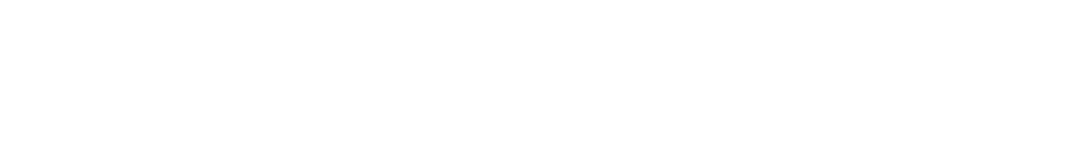
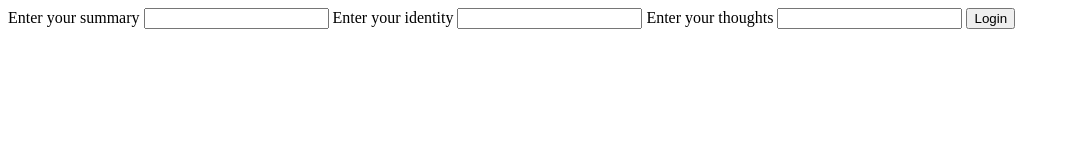
Before and after one commit to Kethex/lap2_assignment, a plain HTML site: page client/index.html in a window 1280 px wide. Shown: the whole page, without its empty margins (0-1070 px from the left). Drawn offline with Linux system fonts and the light colour scheme.

Commit message:
add basic form for front-end html

```diff
--- a/client/index.html
+++ b/client/index.html
@@ -1,12 +1,22 @@
 <!DOCTYPE html>
 <html lang="en">
-<head>
-    <meta charset="UTF-8">
-    <meta http-equiv="X-UA-Compatible" content="IE=edge">
-    <meta name="viewport" content="width=device-width, initial-scale=1.0">
+  <head>
+    <meta charset="UTF-8" />
+    <meta http-equiv="X-UA-Compatible" content="IE=edge" />
+    <meta name="viewport" content="width=device-width, initial-scale=1.0" />
     <title>Document</title>
-</head>
-<body>
-
-</body>
+  </head>
+  <body>
+    <main>
+      <form id="entry-post">
+        <label for="entry-title" class="form-label">Enter your summary</label>
+        <input type="text" name="title" id="entry-title" class="input" />
+        <label for="entry-pseudonym" class="form-label">Enter your identity</label>
+        <input type="text" name="pseudonym" id="entry-pseudonym" class="input" />
+        <label for="entry-body" class="form-label">Enter your thoughts</label>
+        <input type="text" name="entry" id="entry-body" class="input" />
+        <input type="submit" id="submit" value="Login" />
+      </form>
+    </main>
+  </body>
 </html>
```
